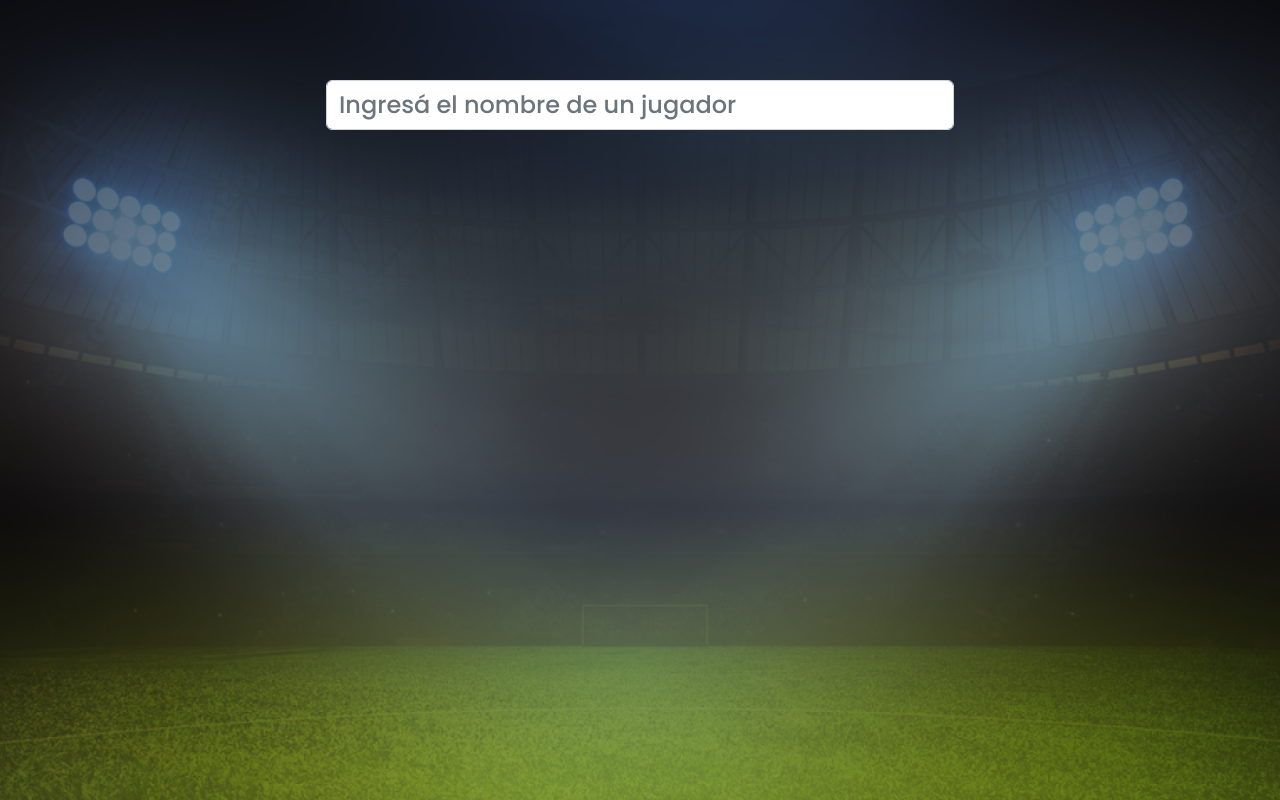
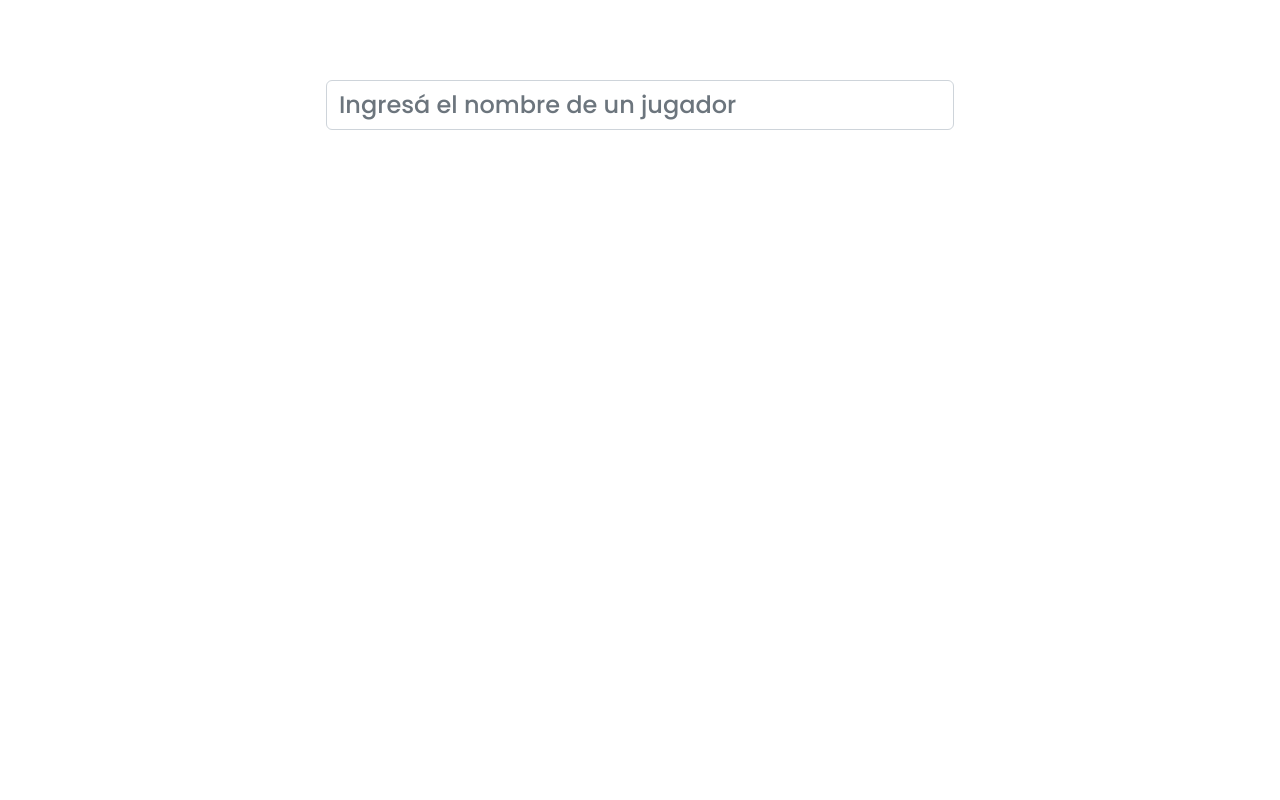
Before and after one commit to fedeteyssan/soccer, a React (Create React App) app: page /jugador in a window 1280 px wide. Built offline with nearby package versions, Linux system fonts and the light colour scheme.

Commit message:
Cambiando fondo jugador

```diff
--- a/src/containers/ListadoBotinesJugador.jsx
+++ b/src/containers/ListadoBotinesJugador.jsx
@@ -55,7 +55,7 @@ const ListadoBotinesJugador = () => {
 
             <ScrolltoTop />
 
-            <div className="fondo"></div>
+
 
             <Container fluid className="contenedor-botines-jugadores">
 
--- a/src/containers/ListadoBotinesJugador.scss
+++ b/src/containers/ListadoBotinesJugador.scss
@@ -1,11 +1,3 @@
-.fondo{
-    background-image: url(../Multimedia/plp-bg.png);
-    background-size: cover;
-    background-repeat: no-repeat;
-    height: 100vh;
-    width: 100vw;
-    position: fixed;
-}
 
 .contenedor-botines-jugadores{
     position: absolute;
```
